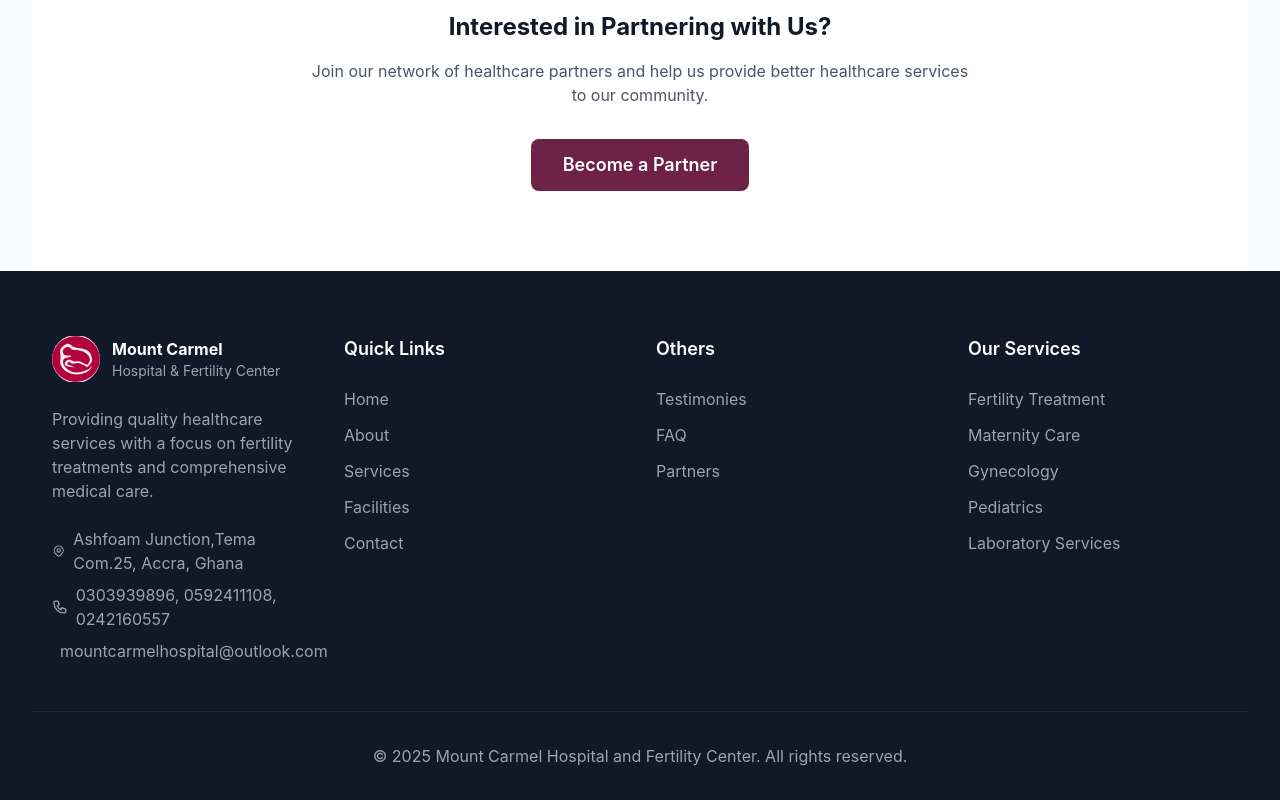
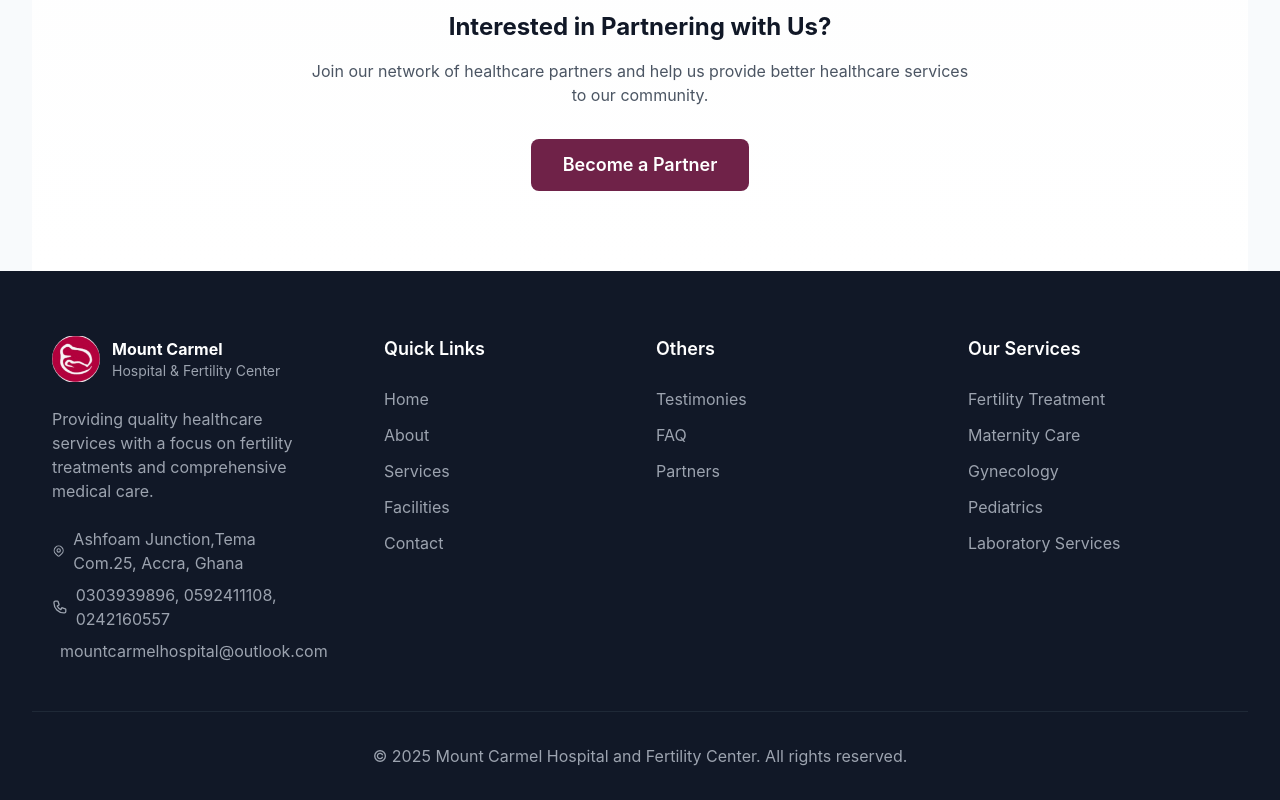
Before and after one commit to Richmond-Andoh/mount-carmel, a React (Vite) app: page /partners in a window 1280 px wide. Shown: the part 1502-2302 px from the top of the page. Built offline with nearby package versions, Linux system fonts and the light colour scheme.

Commit message:
Some fixes

```diff
--- a/src/components/Footer.jsx
+++ b/src/components/Footer.jsx
@@ -68,7 +68,7 @@ const Footer = () => {
           </div>
 
           {/* Quick Links */}
-          <div>
+          <div className='ml-10'>
             <h3 className="text-lg font-semibold mb-6">Quick Links</h3>
             <ul className="space-y-3">
               {links.quickLinks.map((link) => (
```
